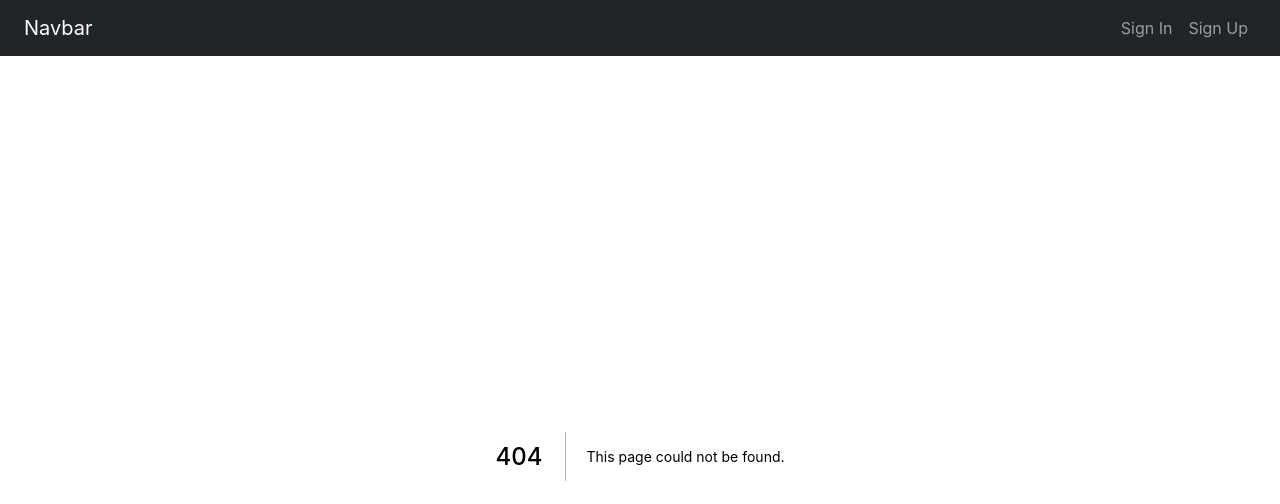
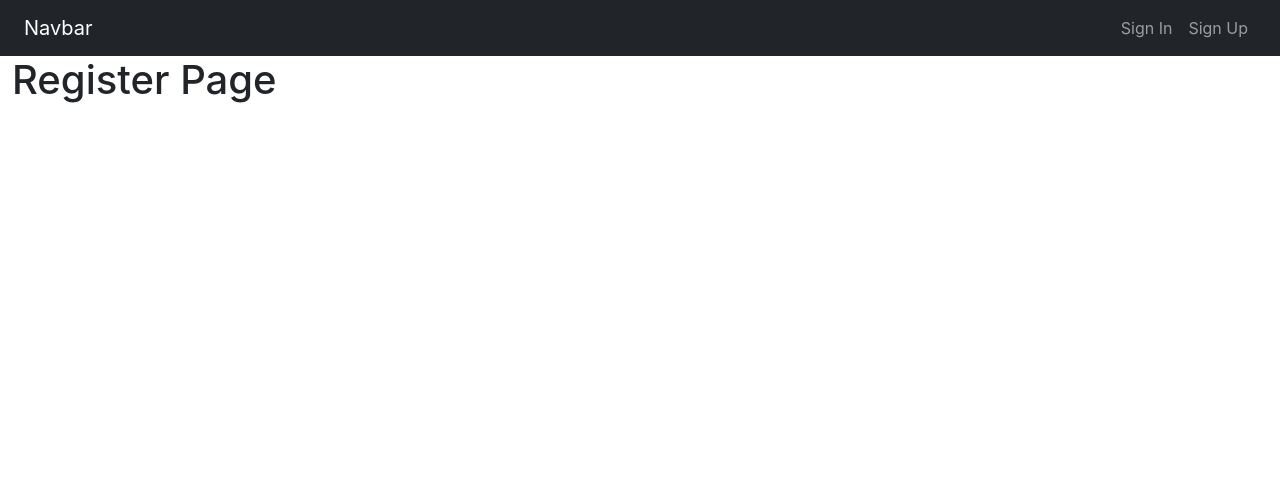
Before and after one commit to DennisM83/frontend, a Next.js app: page /register in a window 1280 px wide. Before the commit this address had no page. Shown: the top 504 px of the page. Built offline with nearby package versions, Linux system fonts and the light colour scheme.

Commit message:
added login and register page

```diff
--- /dev/null
+++ b/pages/register.jsx
@@ -0,0 +1,7 @@
+export default function Register() {
+  return (
+    <div>
+      <h1>Register Page</h1>
+    </div>
+  );
+}
```
Also changed, not shown: pages/Random.js (deleted, +0 -7 lines), pages/login.jsx (added, +9 -0 lines).
